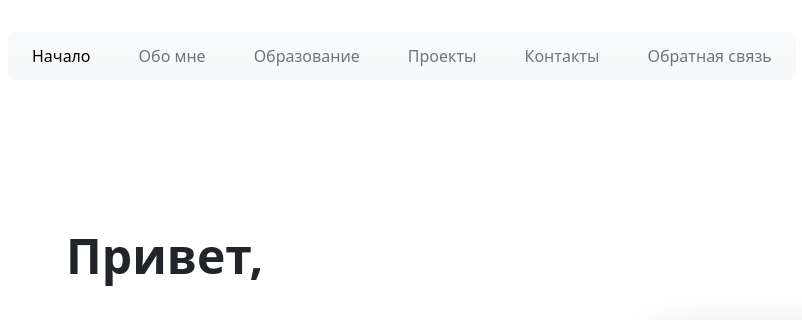
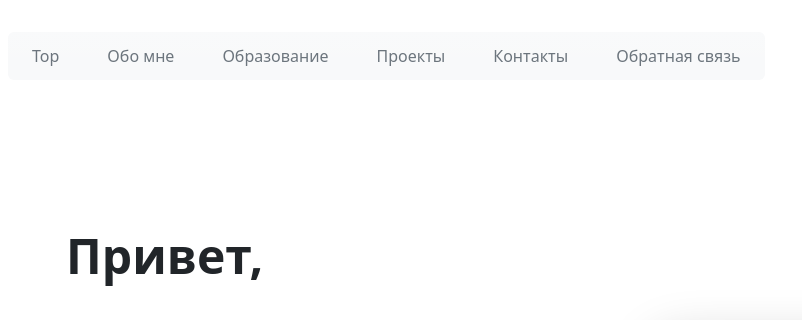
Before and after one commit to foreverjun/personal_website, a Flask app: page / in a window 1280 px wide. Shown: the top 320 px of the page, without its empty margins (16-818 px from the left). Run offline with Flask 2, Linux system fonts and the light colour scheme; data that the repository does not hold is empty.

Commit message:
small fixes

```diff
--- a/templates/index.html
+++ b/templates/index.html
@@ -2,21 +2,31 @@
 <html lang="en">
 <head>
     <!-- Yandex.Metrika counter -->
-<script type="text/javascript" >
-   (function(m,e,t,r,i,k,a){m[i]=m[i]||function(){(m[i].a=m[i].a||[]).push(arguments)};
-   m[i].l=1*new Date();
-   for (var j = 0; j < document.scripts.length; j++) {if (document.scripts[j].src === r) { return; }}
-   k=e.createElement(t),a=e.getElementsByTagName(t)[0],k.async=1,k.src=r,a.parentNode.insertBefore(k,a)})
+    <script type="text/javascript">
+        (function (m, e, t, r, i, k, a) {
+            m[i] = m[i] || function () {
+                (m[i].a = m[i].a || []).push(arguments)
+            };
+            m[i].l = 1 * new Date();
+            for (var j = 0; j < document.scripts.length; j++) {
+                if (document.scripts[j].src === r) {
+                    return;
+                }
+            }
+            k = e.createElement(t), a = e.getElementsByTagName(t)[0], k.async = 1, k.src = r, a.parentNode.insertBefore(k, a)
+        })
         (window, document, "script", "https://mc.yandex.ru/metrika/tag.js", "ym");
 
         ym(92775527, "init", {
-        clickmap:true,
-        trackLinks:true,
-        accurateTrackBounce:true,
-        webvisor:true
+            clickmap: true,
+            trackLinks: true,
+            accurateTrackBounce: true,
+            webvisor: true
         });
     </script>
-<noscript><div><img src="https://mc.yandex.ru/watch/92775527" style="position:absolute; left:-9999px;" alt="" /></div></noscript>
+    <noscript>
+        <div><img src="https://mc.yandex.ru/watch/92775527" style="position:absolute; left:-9999px;" alt=""/></div>
+    </noscript>
     <!-- /Yandex.Metrika counter -->
     <meta charset="utf-8">
     <meta name="viewport" content="width=device-width, initial-scale=1">
@@ -27,16 +37,22 @@
     <link rel="stylesheet" href="/static/css/my_css.css">
     <link href="https://cdn.rawgit.com/michalsnik/aos/2.1.1/dist/aos.css" rel="stylesheet">
 </head>
-<nav class="navbar sticky-top mx-4 my-4">
-
+<nav class="navbar navbar-expand-lg sticky-top mx-4 my-4">
+     <button class="navbar-toggler" type="button" data-bs-toggle="collapse"
+                    data-bs-target="#navbarSupportedContent" aria-controls="navbarSupportedContent"
+                    aria-expanded="false" aria-label="Toggle navigation">
+                <span class="navbar-toggler-icon"></span>
+            </button>
+    <div class="collapse navbar-collapse" id="navbarSupportedContent">
             <ul class="nav col-auto me-auto py-1 rounded bg-light bg-gradient">
-        <li><a href="#top" class="nav-link px-4 text-black">Начало</a></li>
-        <li><a href="#about_me" class="nav-link px-4 text-secondary">Обо мне</a></li>
-        <li><a href="#ed" class="nav-link px-4 text-secondary">Образование</a></li>
-        <li><a href="#projects" class="nav-link px-4 text-secondary">Проекты</a></li>
-        <li><a href="#contacts" class="nav-link px-4 text-secondary">Контакты</a></li>
-        <li><a href="#reviews" class="nav-link px-4 text-secondary">Обратная связь</a></li>
+                <li class="nav-item"><a href="#top" class="nav-link active px-4 text-secondary">Top</a></li>
+                <li class="nav-item"><a href="#about_me" class="nav-link active px-4 text-secondary">Обо мне</a></li>
+                <li class="nav-item"><a href="#ed" class="nav-link active px-4 text-secondary">Образование</a></li>
+                <li class="nav-item"><a href="#projects" class="nav-link px-4 active text-secondary">Проекты</a></li>
+                <li class="nav-item"><a href="#contacts" class="nav-link  active px-4 text-secondary">Контакты</a></li>
+                <li class="nav-item"><a href="#reviews" class="nav-link active px-4 text-secondary">Обратная связь</a></li>
             </ul>
+    </div>
 </nav>
 <body>
 <main>
@@ -55,7 +71,7 @@
     </div>
 
     <div class="b-example-divider"></div>
-    <div class="container col-8 px-1 py-5" id="about_me">
+    <div class="container col-12 col-md-8 col-sm-11 px-1 py-5" id="about_me">
         <div class="row flex-row align-items-center g-5 py-5">
             <div class="col-10 col-sm-8 col-lg-6">
                 <img src="/static/img/my_photo2.png" class="d-block mx-auto rounded-4 shadow-lg img-fluid"
@@ -76,7 +92,7 @@
             </div>
         </div>
     </div>
-    <div class="container col-8 px-1 py-5" id="ed">
+    <div class="container col-12 col-md-8 col-sm-11 px-1 py-5" id="ed">
         <h1 class="display-5 fw-bold mb-3 text-center">Образование и навыки</h1>
         <div class="mx-auto px-4 py-5 my-5 rounded-3 shadow-lg">
             <ul class="timeline mb-5">
@@ -136,7 +152,7 @@
             </div>
         </div>
     </div>
-    <div class="container col-8 px-1 py-5" id="projects">
+    <div class="container col-12 col-md-8 col-sm-11 px-1 py-5" id="projects">
         <h1 class="display-5 fw-bold mb-5 text-center">Участие в проектах</h1>
         <div class="row row-cols-1 row-cols-md-2 row-cols-lg-3 g-4">
             <div class="col">
@@ -182,7 +198,7 @@
         </div>
     </div>
     <h1 class="display-5 fw-bold my-5 text-center" id="contacts">Контакты</h1>
-    <div class="container col-8 px-5 py-5 rounded-3 shadow-lg">
+    <div class="container col-md-8 col-sm-11 px-5 py-5 rounded-3 shadow-lg">
 
         <div class="row mt-1">
 
@@ -221,7 +237,7 @@
                 </form>
                 {% for message in get_flashed_messages() %}
                     <div class="alert alert-warning alert-dismissible fade show my-2" role="alert">
-                        <strong>Ошибка!</strong> {{message}}
+                        <strong>Ошибка!</strong> {{ message }}
                         <button type="button" class="btn-close" data-bs-dismiss="alert" aria-label="Close"></button>
                     </div>
                 {% endfor %}
@@ -230,7 +246,7 @@
         </div>
     </div>
 
-    <div class="container col-8 px-5 py-5" id="reviews">
+    <div class="container col-md-8 col-sm-11 px-5 py-5" id="reviews">
         <h1 class="display-5 fw-bold my-5 text-center">Отзывы пользователей</h1>
 
         {% for post in posts %}
@@ -238,10 +254,10 @@
             <div class="card mb-4">
                 <div class="card-header">
                     <div class="row">
-                        <div class="col-10">
+                        <div class="col-6 col-md-10">
                             {{ post.name }}
                         </div>
-                        <div class="col-2">
+                        <div class="col-6 col-md-2">
                             {{ post.update_on }}
                         </div>
                     </div>
```
Lines whose indentation alone changed are shown as unchanged.
